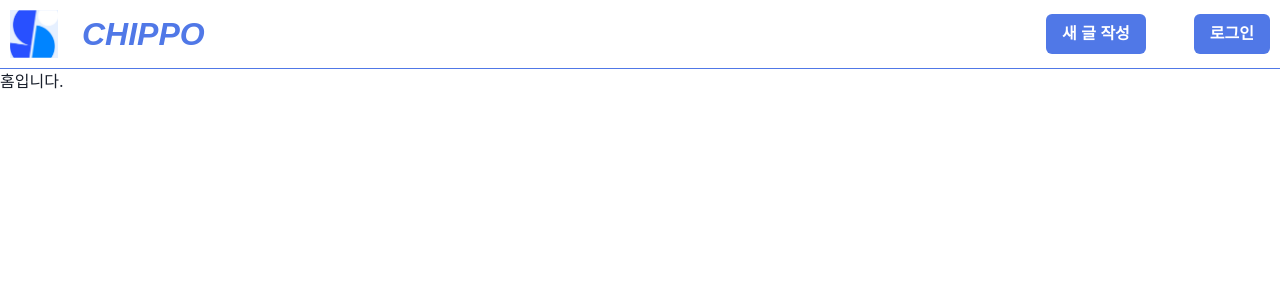
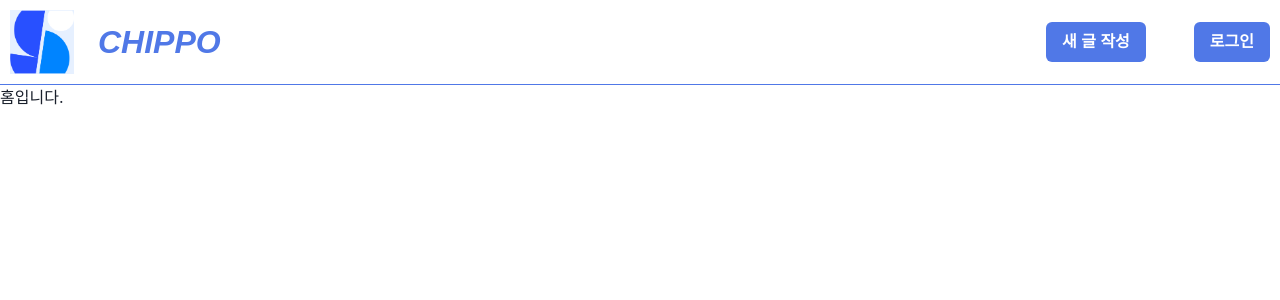
Before and after one commit to dadahee/chippo, a React (Create React App) app in the folder front-end/: page / in a window 1280 px wide. Shown: the top 300 px of the page. Built offline with nearby package versions, Linux system fonts and the light colour scheme; a web font is replaced by a local one.

Commit message:
[Front] feat: 버튼 커스터 마이징 구현 #10

```diff
--- a/front-end/src/components/header.jsx
+++ b/front-end/src/components/header.jsx
@@ -1,8 +1,8 @@
 import React from 'react';
-import { Button, HStack } from "@chakra-ui/react"
+import { Button, HStack } from "@chakra-ui/react";
 import { Flex, Spacer } from '@chakra-ui/layout';
 
-import { Header, LogoImg } from './theme/header.style.js'
+import { Header, LogoImg } from './theme/header.style.js';
 
 function ChippoHeader(){
     return (
@@ -10,12 +10,12 @@ function ChippoHeader(){
             <Flex>
                 <HStack spacing = "24px">
                     <LogoImg />
-                    <div>CHIPPO</div>
+                    <h1>CHIPPO</h1>
                 </HStack>
-            <Spacer />
+                <Spacer />
                 <HStack spacing = "48px">
-                    <Button bg = "#5078E7" color = "white">새 글 작성</Button>
-                    <Button bg = "#5078E7" color = "white">로그인</Button>
+                    <Button variant="normal"> 새 글 작성 </Button>
+                    <Button variant="normal"> 로그인 </Button>
                 </HStack>
             </Flex>
         </Header>
--- /dev/null
+++ b/front-end/src/components/theme/common.style.js
@@ -0,0 +1,17 @@
+import { extendTheme } from "@chakra-ui/react"
+
+const theme = extendTheme({
+  components: {
+    Button: {
+      variants: {
+        "normal": {
+          bg: "#5078E7",
+          color : "white",
+          _hover : { bg: '#E6F0FF', color: '#5078E7' }
+        },
+      },
+    },
+  },
+})
+
+export { theme }
--- a/front-end/src/components/theme/header.style.js
+++ b/front-end/src/components/theme/header.style.js
@@ -13,8 +13,8 @@ const Header = styled.header`
 `
 // 다크모드 화이트 모드 시 두 개의 버전이 필요할 수도??
 const LogoImg = styled.div`
-    width : 48px;
-    height : 48px;
+    width : 64px;
+    height : 64px;
     background-image : url(${logo});
     background-size : cover;
     background-position: center;
--- a/front-end/src/index.js
+++ b/front-end/src/index.js
@@ -1,11 +1,12 @@
 import React from 'react';
 import ReactDOM from 'react-dom';
 import { ChakraProvider } from '@chakra-ui/react';
+import { theme } from "./components/theme/common.style.js"
 
 import App from './app.jsx';
 
 ReactDOM.render(
-  <ChakraProvider>
+  <ChakraProvider theme = {theme} >
     <App />
   </ChakraProvider>,
   document.getElementById('root')
```
Also changed, not shown: front-end/src/app.jsx (+4 -3 lines).
